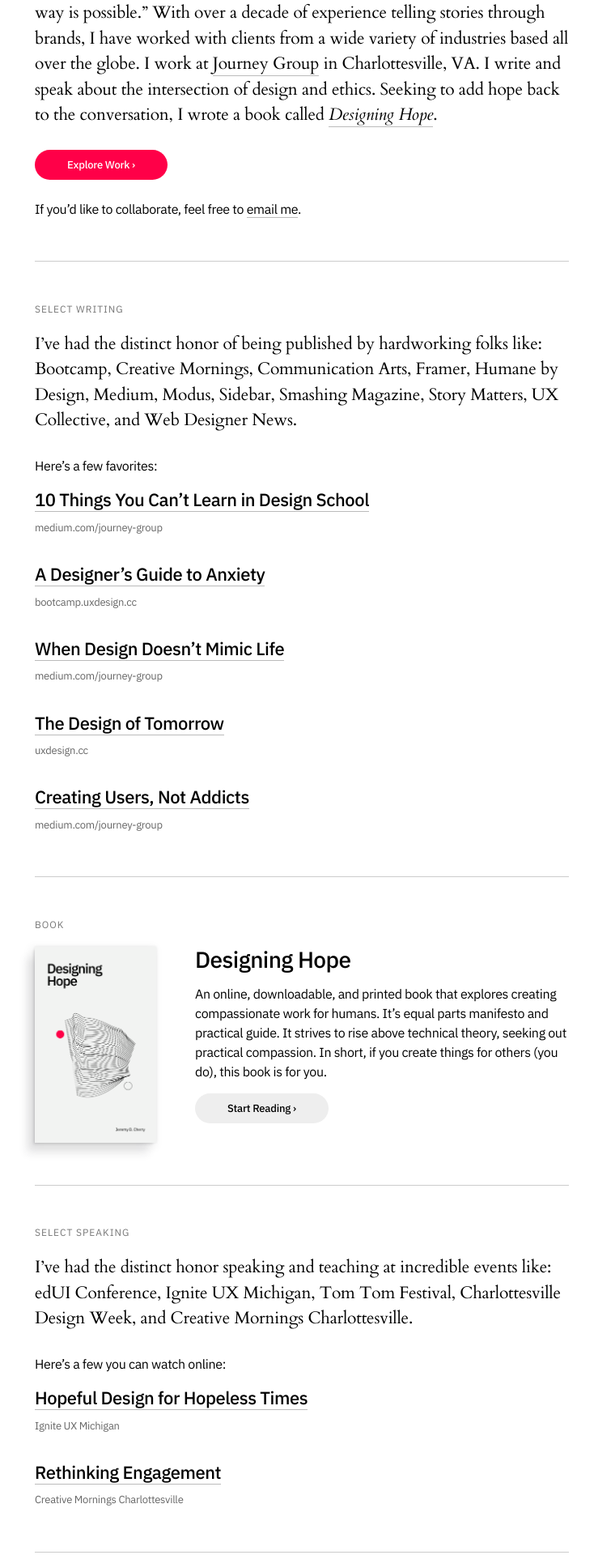
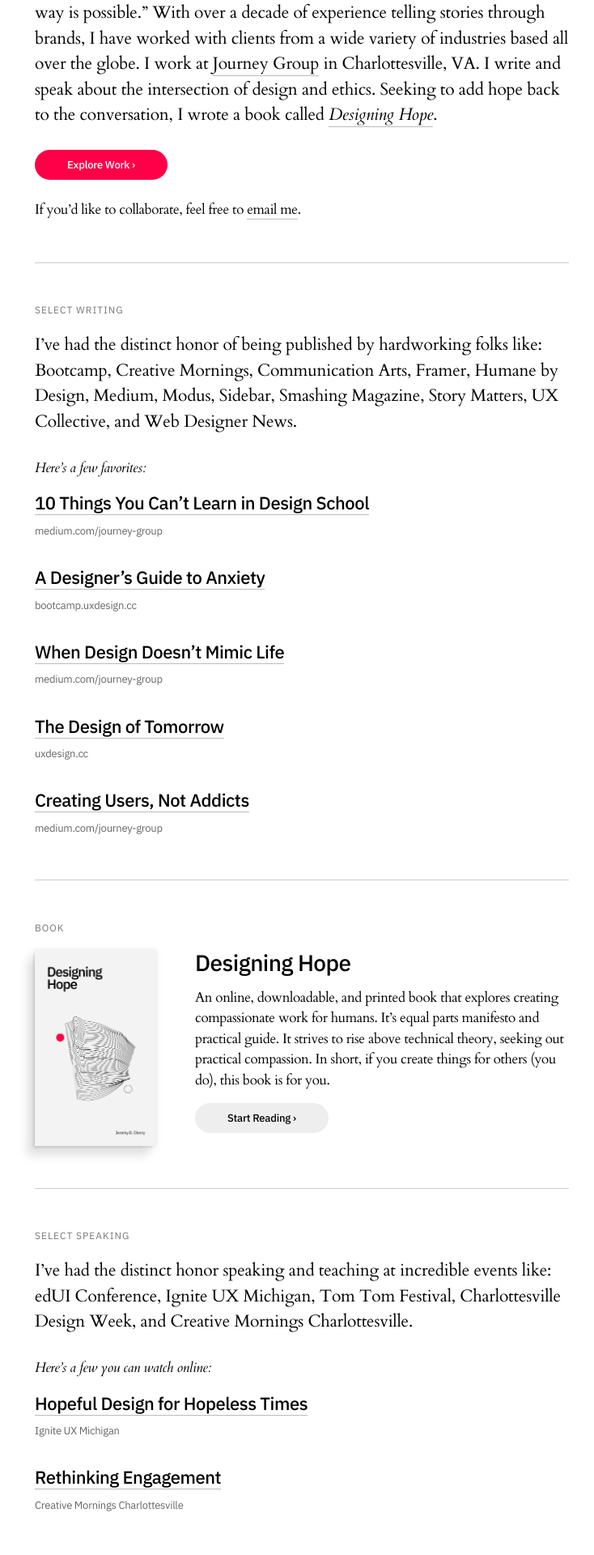
Before and after one commit to jeremydcherry/jeremydcherry.github.io, a Jekyll site: the page built from index.md, in a window 1280 px wide. Shown: the part 462-2382 px from the top of the page at 81% size, without its empty margins (417-1151 px from the left). Built offline with Jekyll 4.4.1, drawn with Linux system fonts in a browser that asks for light colours.

```diff
--- a/_sass/main.scss
+++ b/_sass/main.scss
@@ -318,8 +318,8 @@
 
 h5{
   color: #000;
-  font-family: "IBM Plex Sans", sans-serif;
-  font-size: 16px;
+  font-family: "Cardo", serif;
+  font-size: 17px;
   font-weight: 400;
   letter-spacing: -0.02em;
   margin-block-start: 0px;
--- a/index.md
+++ b/index.md
@@ -19,7 +19,7 @@
 
 I’ve had the distinct honor of being published by hardworking folks like: Bootcamp, Creative Mornings, Communication Arts, Framer, Humane by Design, Medium, Modus, Sidebar, Smashing Magazine, Story Matters, UX Collective, and Web Designer News.
 
-##### Here's a few favorites:
+##### _Here's a few favorites:_
 
 ### [10 Things You Can’t Learn in Design School](https://medium.com/journey-group/10-things-you-cant-learn-in-design-school-7a70ec63550c)
 ###### medium.com/journey-group
@@ -57,7 +57,7 @@
 
 I’ve had the distinct honor speaking and teaching at incredible events like: edUI Conference, Ignite UX Michigan, Tom Tom Festival, Charlottesville Design Week, and Creative Mornings Charlottesville.
 
-##### Here's a few you can watch online:
+##### _Here's a few you can watch online:_
 
 ### [Hopeful Design for Hopeless Times](https://www.youtube.com/watch?v=m6jV0ygv56Y)
 ###### Ignite UX Michigan
```
